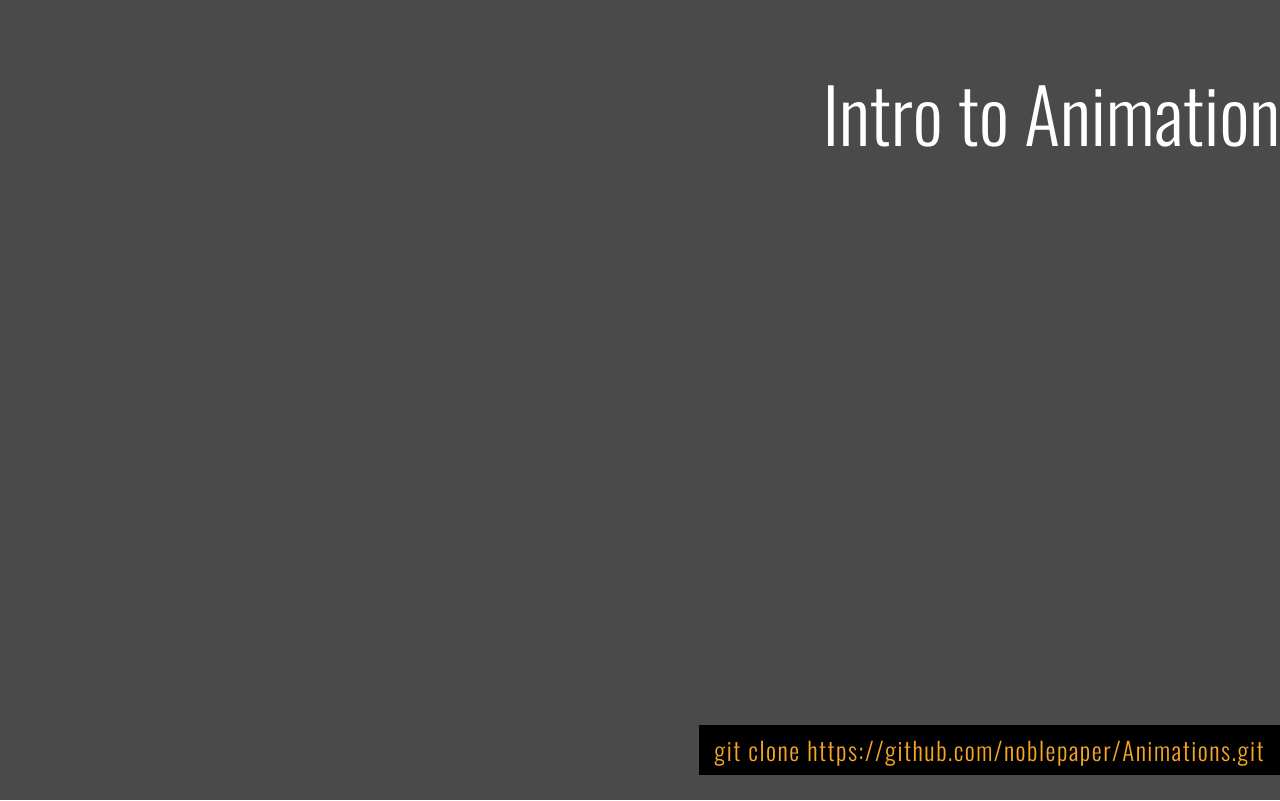
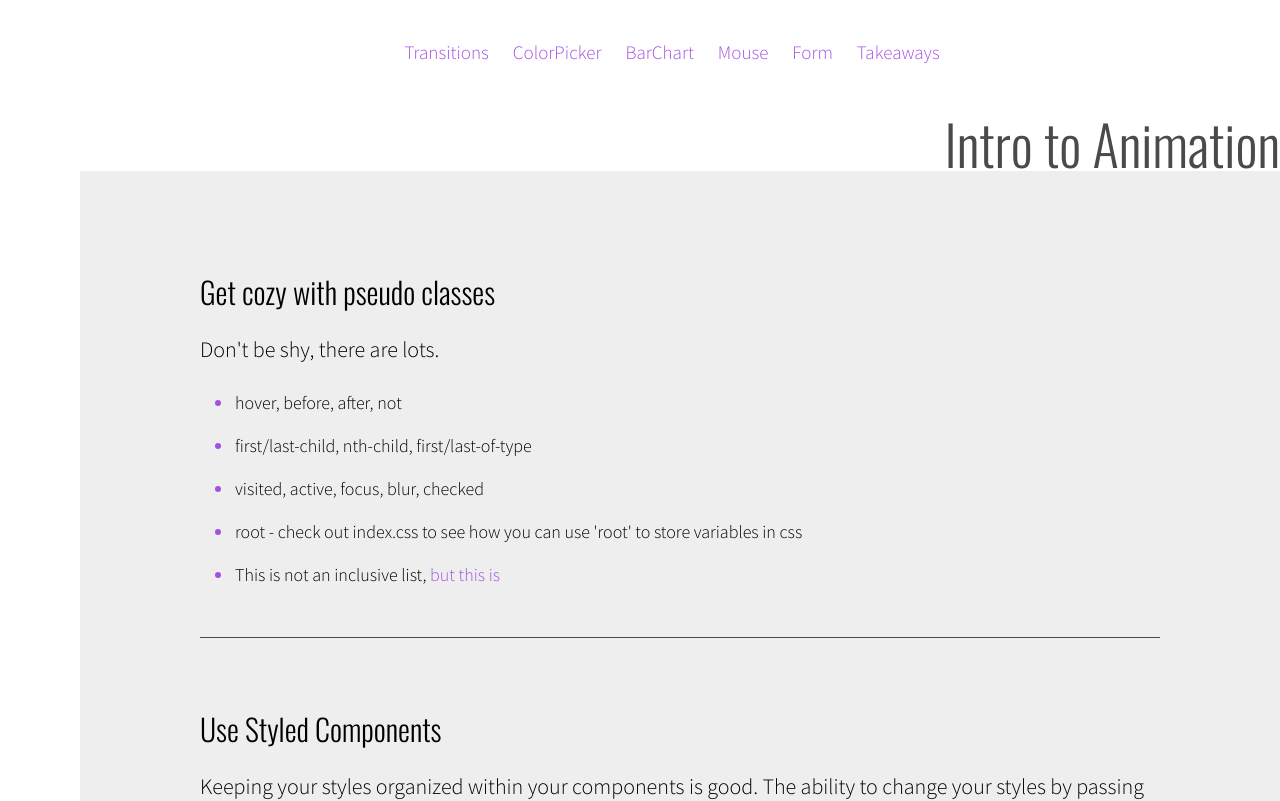
Before and after one commit to kitsbits/Animations, a React (Create React App) app: page /Takeaways in a window 1280 px wide. Shown: the top 801 px of the page. Built offline with nearby package versions, Linux system fonts and the light colour scheme.

Commit message:
add routing, update readme

```diff
--- a/package.json
+++ b/package.json
@@ -7,6 +7,7 @@
     "pixi.js": "^4.8.3",
     "react": "^16.6.3",
     "react-dom": "^16.6.3",
+    "react-router-dom": "^4.3.1",
     "react-scripts": "2.1.1",
     "styled-components": "^4.1.2"
   },
--- /dev/null
+++ b/src/components/Intro.js
@@ -0,0 +1,90 @@
+import React from 'react';
+import { withRouter } from 'react-router-dom';
+import styled from 'styled-components';
+import { colors } from '../theme';
+import { TimelineMax, TweenMax, Elastic } from 'gsap';
+
+import PBold from '../components/text/PBold';
+
+import {
+  FLICKER_EASE,
+  INTRO_OVERLAY,
+  OVERLAY_TITLE,
+  REPO,
+} from '../containers/App';
+
+const IntroOverlay = styled.div`
+  display: block;
+  position: absolute;
+  top: 0;
+  left: 0;
+  height: 100vh;
+  width: 100vw;
+  background-color: ${colors.darkGrey};
+  z-index: 100;
+`;
+
+const OverlayTitle = styled(PBold)`
+  color: white;
+  cursor: pointer;
+  text-align: right;
+  font-size: 75px;
+  line-height: 75px;
+  position: relative;
+  user-select: none;
+`;
+
+const Repo = styled(PBold)`
+  position: fixed;
+  right: 0;
+  bottom: 0;
+  font-size: 25px;
+  line-height: 50px;
+  padding: 0 15px;
+  background-color: black;
+  color: ${colors.orange};
+  letter-spacing: 1.5px;
+  white-space: nowrap;
+`;
+
+class Intro extends React.Component {
+  componentDidMount() {
+    this.animateMouse = TweenMax.fromTo('#mouse', 0.85, { y: -5 }, { y: 0, repeat: -1, yoyo: true }).pause();
+    this.animateMouse.play();
+  }
+
+  enter = () => {
+    this.animateEnter = new TimelineMax()
+      .addLabel('start')
+      .to(`#${REPO}`, 0.25, { x: -50 })
+      .to(`#${REPO}`, 0.35, { x: 0, width: 0, padding: 0, ease: Elastic.easeInOut })
+      .to(`#${OVERLAY_TITLE}`, 0.1, { opacity: 1, ease: FLICKER_EASE }, 'start+=0.25')
+      .to(`#${OVERLAY_TITLE}`, 0.1, { opacity: 0.6 }, 'start+=0.35')
+      .to(`#${OVERLAY_TITLE}`, 0.15, { opacity: 0.8 }, 'start+=0.5')
+      .to(`#${OVERLAY_TITLE}`, 0.1, { opacity: 0.5, delay: 0.15, ease: FLICKER_EASE })
+      .to(`#${OVERLAY_TITLE}`, 0.1, { opacity: 0.9 })
+      .to(`#${OVERLAY_TITLE}`, 0.15, { opacity: 0.7, ease: FLICKER_EASE })
+      .to(`#${OVERLAY_TITLE}`, 0.1, { opacity: 0.1, delay: 0.2 })
+      .to(`#${OVERLAY_TITLE}`, 0.15, { opacity: 0.6 })
+      .to(`#${OVERLAY_TITLE}`, 0.1, { opacity: 0.4, ease: FLICKER_EASE })
+      .to(`#${OVERLAY_TITLE}`, 0.15, { opacity: 0.5 })
+      .to(`#${OVERLAY_TITLE}`, 0.1, { opacity: 0.1, delay: 0.1 })
+      .to(`#${OVERLAY_TITLE}`, 0.15, { opacity: 0.7 })
+      .addLabel('last')
+      .to(`#${OVERLAY_TITLE}`, 0.25, { fontSize: '55px', lineHeight: '55px', marginTop: '82px', ease: Elastic.easeIn, delay: 0.2 }, 'last')
+      .to(`#${OVERLAY_TITLE}`, 0.25, { autoAlpha: 0, ease: Elastic.easeIn, delay: 0.3 }, 'last')
+      .to(`#${INTRO_OVERLAY}`, 0.65, { opacity: 0, ease: Elastic.easeIn, delay: 0.4 }, 'last')
+      .call(() => this.props.history.push('Transitions'))
+  }
+
+  render() {
+    return (
+      <IntroOverlay id={INTRO_OVERLAY}>
+        <OverlayTitle onClick={this.enter} id={OVERLAY_TITLE}>Intro to Animation</OverlayTitle>
+        <Repo id={REPO}>git clone https://github.com/noblepaper/Animations.git</Repo>
+      </IntroOverlay>
+    );
+  }
+}
+
+export default withRouter(Intro);
--- a/src/components/Scroll.js
+++ b/src/components/Mouse.js
@@ -20,7 +20,7 @@ const Svg = styled.svg`
   fille: none;
 `;
 
-class Scroll extends React.Component {
+class Mouse extends React.Component {
   componentDidMount() {
     this.animateMouse = TweenMax.fromTo('#mouse', 0.85, { y: -5 }, { y: 0, repeat: -1, yoyo: true }).pause();
     this.animateMouse.play();
@@ -35,7 +35,7 @@ class Scroll extends React.Component {
         </WordsWrapper>
         <MouseWrapper>
           <Svg viewBox="0 0 57 96" id="mouse">
-            <rect stroke-width="4" x="2" y="2" width="53" height="92" rx="25" fill="none">
+            <rect strokeWidth="4" x="2" y="2" width="53" height="92" rx="25" fill="none">
             </rect>
             <line x1="28" y1="15" x2="28" y2="20" stroke={colors.darkGrey} strokeWidth="3" strokeLinecap="round">
               <animate
@@ -54,4 +54,4 @@ class Scroll extends React.Component {
   }
 }
 
-export default Scroll;
+export default Mouse;
--- a/src/components/Nav.js
+++ b/src/components/Nav.js
@@ -13,6 +13,8 @@ const Wrapper = styled.div`
   top: 0;
   transform: translate(32px, 130px);
   transition: transform 0.35s ease;
+  user-select: none;
+
   ${media.navBreak`
     position: relative;
     flex-direction: row;
--- a/src/containers/App.js
+++ b/src/containers/App.js
@@ -1,38 +1,28 @@
 import React from 'react';
 import styled from 'styled-components';
-import { TimelineMax, TweenMax, Elastic, Sine } from 'gsap';
+import { Switch, Route, withRouter } from 'react-router-dom';
+import { TimelineMax, Elastic, Sine } from 'gsap';
 import _ from 'lodash';
 
 import { colors } from '../theme';
 import PBold from '../components/text/PBold';
-import PDefault from '../components/text/PDefault';
 import Form from '../components/Form';
 import Nav from '../components/Nav';
+import Intro from '../components/Intro';
 import Transitions from '../components/Transitions';
 import BarChart from '../components/BarChart';
 import Takeaways from '../components/Takeaways';
 import ColorPicker from '../components/ColorPicker';
-import Scroll from '../components/Scroll';
+import Mouse from '../components/Mouse';
 
 const Wrapper = styled.div`
-  height: 100vh;
+  height: auto;
   width: 100vw;
   display: flex;
   flex-direction: column;
   align-items: flex-end;
-  overflow: hidden;
+  padding-top: 80px;
   position: relative;
-`;
-
-const IntroOverlay = styled.div`
-  flex-shrink: 0;
-  position: absolute;
-  top: 0;
-  left: 0;
-  height: 100vh;
-  width: 100vw;
-  background-color: ${colors.darkGrey};
-  z-index: 2;
 `;
 
 const Title = styled(PBold)`
@@ -40,28 +30,8 @@ const Title = styled(PBold)`
   line-height: 55px;
   margin: 0;
   color: ${colors.darkGrey};
-`;
-
-const OverlayTitle = styled(PBold)`
-  color: white;
   cursor: pointer;
-  text-align: right;
-  font-size: 75px;
-  line-height: 75px;
-  position: relative;
-`;
-
-const Repo = styled(PBold)`
-  position: fixed;
-  right: 0;
-  bottom: 0;
-  font-size: 25px;
-  line-height: 50px;
-  padding: 0 15px;
-  background-color: black;
-  color: ${colors.orange};
-  letter-spacing: 1.5px;
-  white-space: nowrap;
+  user-select: none;
 `;
 
 const ContentWrapper = styled.div`
@@ -75,111 +45,61 @@ const ContentWrapper = styled.div`
 
 const components = {
   Transitions,
-  'Color Picker': ColorPicker,
-  'Bar Chart': BarChart,
-  Scroll,
+  ColorPicker,
+  BarChart,
+  Mouse,
   Form,
   Takeaways,
 };
 
 const FADE_EASE = Sine.easeInOut;
-const FLICKER_EASE = Elastic.easeOut;
 const APP_WRAPPER = 'app-wrapper';
-const INTRO_OVERLAY = 'intro-overlay';
-const OVERLAY_TITLE = 'overlay-title';
 const APP_CONTENT = 'app-content';
-const REPO = 'repo';
+export const FLICKER_EASE = Elastic.easeOut;
+export const INTRO_OVERLAY = 'intro-overlay';
+export const OVERLAY_TITLE = 'overlay-title';
+export const REPO = 'repo';
 
 class App extends React.Component {
-  constructor() {
-    super();
-    this.navItems = _.keysIn(components);
-    this.state = {
-      // set to true to enter animation on reload
-      hasEntered: false,
-      // change index when playing around on a specific page
-      // to stay on that page on reload
-      currentComponent: this.navItems[0],
-      // Transitions: 0
-      // ColorPicker: 1
-      // BarChart: 2
-      // Scroll: 2
-      // Form: 4
-      // Takeaways: 5
-    }
-  }
+  navItems = _.keysIn(components);
 
-  componentDidMount() {
-    const { hasEntered } = this.state;
-    if (hasEntered) {
-      TweenMax.set(`#${APP_WRAPPER}`, { overflow: 'scroll', padding: '80px 0', height: 'auto' });
-    }
-  }
-
-  onNavClick = (nextComponent) => {
-    const { currentComponent } = this.state;
-    if (nextComponent !== currentComponent) {
+  onNavClick = (nextLocation = '/') => {
+    const currentLocation = _.slice(this.props.location.pathname, 1);
+    console.log(nextLocation);
+    if (nextLocation !== currentLocation) {
       this.animateComponentChange = new TimelineMax()
         .set('.nav', { pointerEvents: 'none' })
         .to(`#${APP_CONTENT}`, 0.5, { autoAlpha: 0, ease: FADE_EASE })
-        .call(() => this.setState({ currentComponent: nextComponent }))
+        .call(() => this.props.history.push(nextLocation))
         .to(document.documentElement, 0.5, { scrollTop: 0, ease: FADE_EASE })
         .to(`#${APP_CONTENT}`, 0.5, { autoAlpha: 1, ease: FADE_EASE })
         .set('.nav', { pointerEvents: 'initial' })
     }
   }
 
-  enter = (hasEntered) => {
-    if (!hasEntered) {
-      this.animateEnter = new TimelineMax()
-        .set(`#${APP_WRAPPER}`, { padding: '80px 0', height: 'auto' })
-        .addLabel('start')
-        .to(`#${REPO}`, 0.25, { x: -50 })
-        .to(`#${REPO}`, 0.35, { x: 0, width: 0, padding: 0, ease: Elastic.easeInOut })
-        .to(`#${OVERLAY_TITLE}`, 0.1, { opacity: 1, ease: FLICKER_EASE }, 'start+=0.25')
-        .to(`#${OVERLAY_TITLE}`, 0.1, { opacity: 0.6 }, 'start+=0.35')
-        .to(`#${OVERLAY_TITLE}`, 0.15, { opacity: 0.8 }, 'start+=0.5')
-        .to(`#${OVERLAY_TITLE}`, 0.1, { opacity: 0.5, delay: 0.15, ease: FLICKER_EASE })
-        .to(`#${OVERLAY_TITLE}`, 0.1, { opacity: 0.9 })
-        .to(`#${OVERLAY_TITLE}`, 0.15, { opacity: 0.7, ease: FLICKER_EASE })
-        .to(`#${OVERLAY_TITLE}`, 0.1, { opacity: 0.1, delay: 0.2 })
-        .to(`#${OVERLAY_TITLE}`, 0.15, { opacity: 0.6 })
-        .to(`#${OVERLAY_TITLE}`, 0.1, { opacity: 0.4, ease: FLICKER_EASE })
-        .to(`#${OVERLAY_TITLE}`, 0.15, { opacity: 0.5 })
-        .to(`#${OVERLAY_TITLE}`, 0.1, { opacity: 0.1, delay: 0.1 })
-        .to(`#${OVERLAY_TITLE}`, 0.15, { opacity: 0.7 })
-        .addLabel('last')
-        .to(`#${OVERLAY_TITLE}`, 0.25, { fontSize: '55px', lineHeight: '55px', marginTop: '82px', ease: Elastic.easeIn, delay: 0.2 }, 'last')
-        .to(`#${OVERLAY_TITLE}`, 0.25, { autoAlpha: 0, ease: Elastic.easeIn, delay: 0.3 }, 'last')
-        .to(`#${INTRO_OVERLAY}`, 0.65, { opacity: 0, ease: Elastic.easeIn, delay: 0.4 }, 'last')
-        .set(`#${INTRO_OVERLAY}`, { display: 'none' })
-        .set(`#${APP_WRAPPER}`, { overflow: 'scroll' })
-    }
-  }
-
   render() {
-    const { hasEntered, currentComponent } = this.state;
-    const Component = components[currentComponent];
     return (
       <Wrapper id={APP_WRAPPER}>
         <Nav
           items={this.navItems}
           onClick={this.onNavClick}
-          currentComponent={currentComponent}
         />
-        <Title>Intro to Animation</Title>
+        <Title onClick={() => this.onNavClick()}>Intro to Animation</Title>
         <ContentWrapper id={APP_CONTENT}>
-          <Component />
+          <Switch>
+            <Route exact path="/" component={Intro} />
+            <Route path="/Transitions" component={Transitions} />
+            <Route path="/ColorPicker" component={ColorPicker} />
+            <Route path="/BarChart" component={BarChart} />
+            <Route path="/Mouse" component={Mouse} />
+            <Route path="/Form" component={Form} />
+            <Route path="/Takeaways" component={Takeaways} />
+            <Route component={Intro} />
+          </Switch>
         </ContentWrapper>
-        {!hasEntered &&
-          <IntroOverlay id={INTRO_OVERLAY}>
-            <OverlayTitle onClick={() => this.enter(hasEntered)} id={OVERLAY_TITLE}>Intro to Animation</OverlayTitle>
-            <Repo id={REPO}>git clone https://github.com/noblepaper/Animations.git</Repo>
-          </IntroOverlay>
-        }
       </Wrapper>
     );
   }
 }
 
-export default App;
+export default withRouter(App);
--- a/src/index.js
+++ b/src/index.js
@@ -1,10 +1,11 @@
 import React from 'react';
 import ReactDOM from 'react-dom';
+import { BrowserRouter } from 'react-router-dom';
 import './index.css';
 import App from './containers/App';
 import * as serviceWorker from './serviceWorker';
 
-ReactDOM.render(<App />, document.getElementById('root'));
+ReactDOM.render(<BrowserRouter><App /></BrowserRouter>, document.getElementById('root'));
 
 // If you want your app to work offline and load faster, you can change
 // unregister() to register() below. Note this comes with some pitfalls.
```
Also changed, not shown: 2 other files (tests, documents, lock files or other folders).
